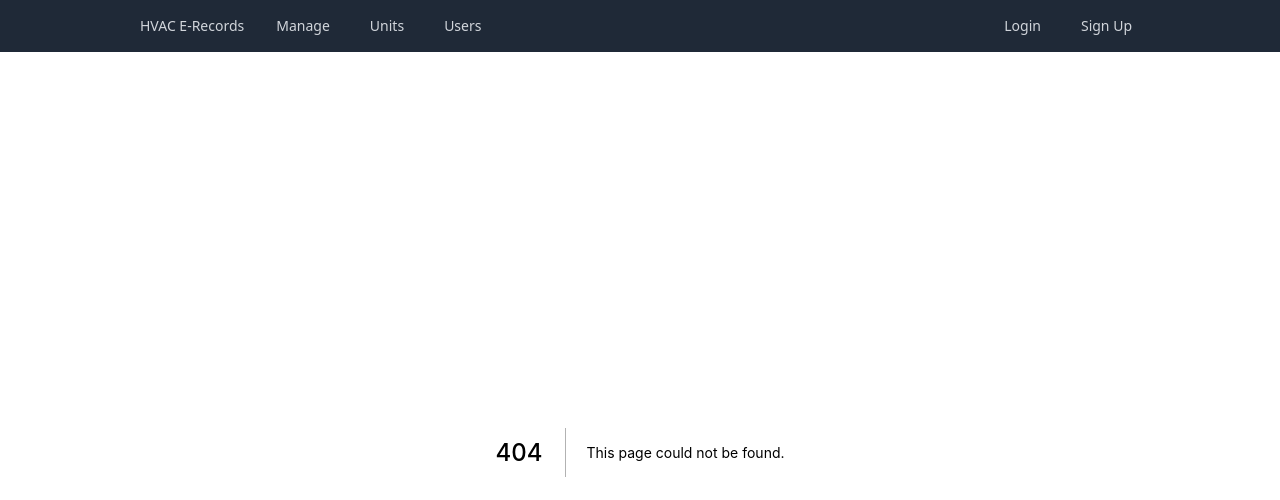
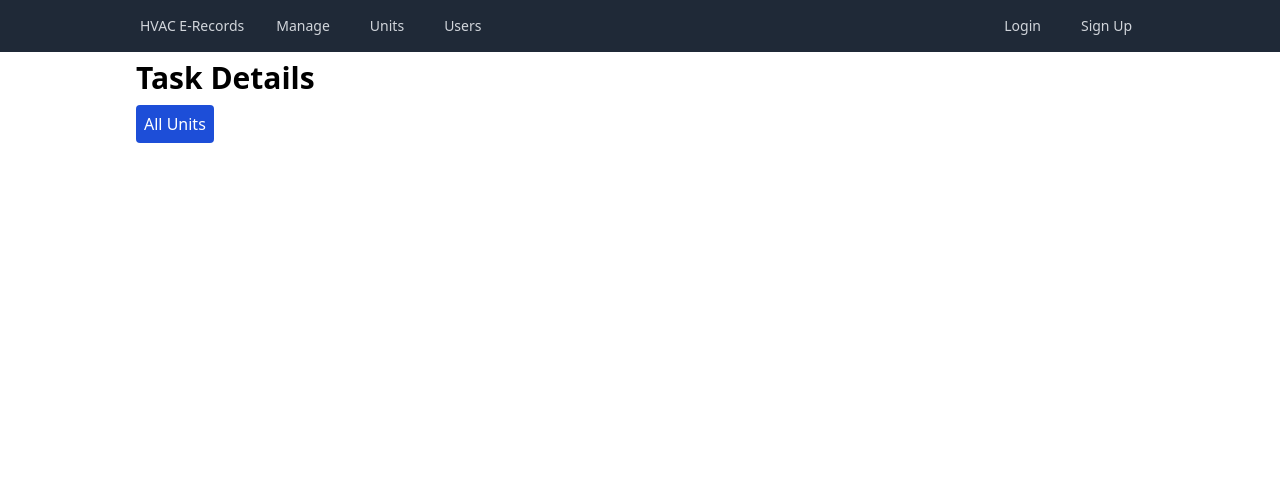
Before and after one commit to kevintdao/hvac-erecords, a Next.js app in the folder client/: page /tasks/1 in a window 1280 px wide. Before the commit this address had no page. Shown: the top 500 px of the page. Built offline with nearby package versions, Linux system fonts and the light colour scheme.

Commit message:
Add initial task detail screen

```diff
--- /dev/null
+++ b/client/pages/tasks/[id].js
@@ -0,0 +1,28 @@
+import React, { useState } from 'react'
+import Link from 'next/link'
+import { useRouter } from 'next/router'
+import Header from '../../components/Header'
+
+export default function Task () {
+  const router = useRouter()
+  const { id } = router.query
+  const [data, setData] = useState()
+
+  const styles = {
+    button: 'p-2 bg-blue-700 rounded text-white text-center hover:bg-blue-800'
+  }
+
+  return (
+    <div className='space-y-4 mt-2'>
+      <Header title='Task Details' />
+
+      <h2 className='font-bold text-3xl'>Task Details</h2>
+
+      <div className='space-x-4'>
+        <Link href='/tasks'>
+          <a className={styles.button} id='all-units'>All Units</a>
+        </Link>
+      </div>
+    </div>
+  )
+}
```
